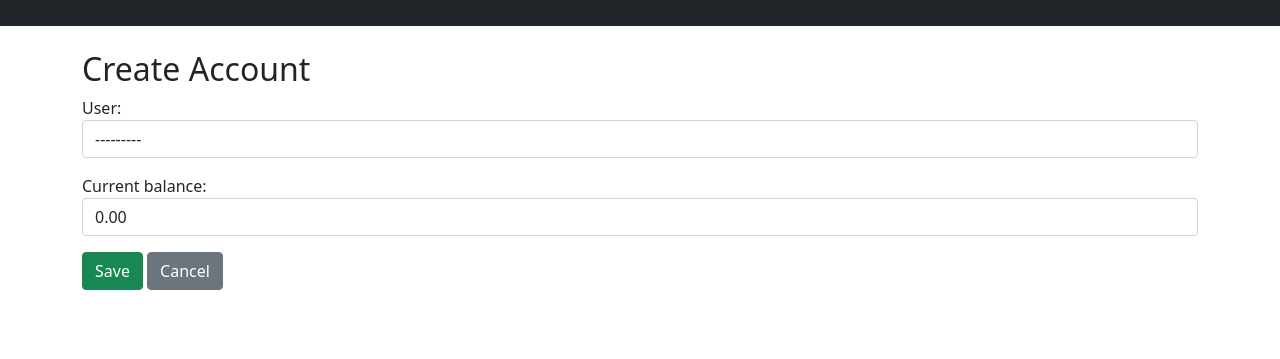
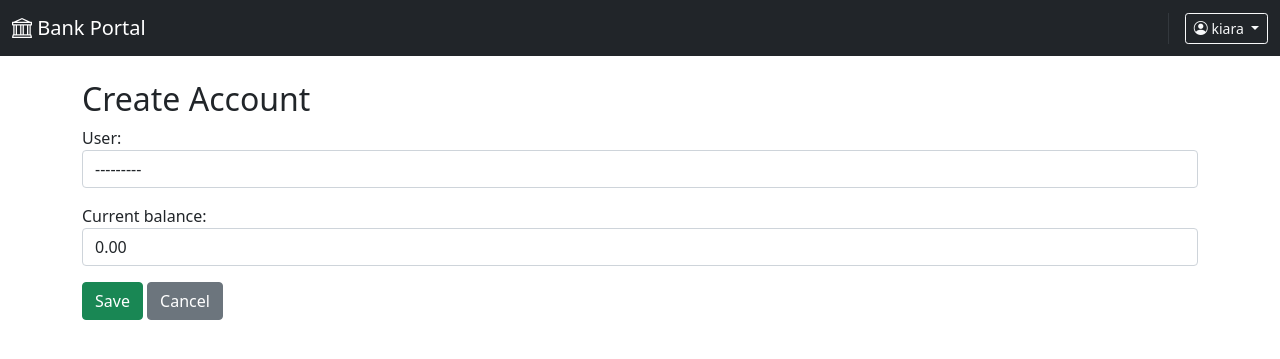
Before and after one commit to kiara-mathias/bank-admin, a Django app: page /accounts/create/ in a window 1280 px wide. Shown: the top 359 px of the page. Run offline with Django 5.2, Linux system fonts and the light colour scheme; a user stored in the database is signed in.

Commit message:
Enhance UI with logout and title, and grant clerks transaction rights

```diff
--- a/users/templates/users/base.html
+++ b/users/templates/users/base.html
@@ -3,7 +3,7 @@
 <head>
     <meta charset="UTF-8">
     <meta name="viewport" content="width=device-width, initial-scale=1.0">
-    <title>CRUD App</title>
+    <title>Bank Admin Portal</title>
     <link href="https://cdn.jsdelivr.net/npm/bootstrap@5.1.3/dist/css/bootstrap.min.css" rel="stylesheet">
     <style>
     /* Map Django message levels to colors */
@@ -41,7 +41,7 @@
         <!-- LEFT GROUP: Home + other left elements -->
         <div class="d-flex align-items-center gap-2">
             <a class="navbar-brand" href="{% url 'user_list' %}">
-                <i class="bi bi-house"></i>
+                <i class="bi bi-bank"></i> Bank Portal
             </a>
                  {% block navbar_actions_left %}
             <!-- Add User button or other actions -->
@@ -53,6 +53,24 @@
             {% block navbar_actions_right %}
             <!-- Add User button or other actions -->
             {% endblock %}
+
+            <div class="vr bg-secondary mx-2"></div>
+
+            <div class="dropdown">
+                <button class="btn btn-outline-light btn-sm dropdown-toggle" type="button" id="userMenu" data-bs-toggle="dropdown">
+                    <i class="bi bi-person-circle"></i> {{ request.user.username }}
+                </button>
+                <ul class="dropdown-menu dropdown-menu-end" aria-labelledby="userMenu">
+                    <li>
+                        <form method="post" action="{% url 'logout' %}">
+                            {% csrf_token %}
+                            <button type="submit" class="dropdown-item text-danger">
+                                <i class="bi bi-box-arrow-right"></i> Logout
+                            </button>
+                        </form>
+                    </li>
+                </ul>
+            </div>
         </div>
 
     </div>
@@ -77,6 +95,7 @@
     </div>
 
     <script src="https://cdn.jsdelivr.net/npm/bootstrap@5.1.3/dist/js/bootstrap.bundle.min.js"></script>
+    <link href="https://cdn.jsdelivr.net/npm/bootstrap-icons@1.11.0/font/bootstrap-icons.css" rel="stylesheet">
 <script>
     setTimeout(() => {
         const alerts = document.querySelectorAll('.alert');
@@ -84,7 +103,7 @@
             const bsAlert = new bootstrap.Alert(alert);
             bsAlert.close();
         });
-    }, 1000); // auto close after 2 seconds
+    }, 3000); // auto close after 3 seconds
 </script>
 
 </body>
--- a/users/views.py
+++ b/users/views.py
@@ -41,14 +41,14 @@ def can_view_customers(user):
     return user.groups.filter(name__in=['Supervisor', 'Clerk']).exists()
 
 def can_manage_customers(user):
-    """Only Supervisors can create/edit customers and transactions"""
+    """Only Supervisors can create/edit customers"""
     if user.is_superuser: return True
     return user.groups.filter(name='Supervisor').exists()
 
 def can_make_transactions(user):
-    """Only Supervisors can make transactions"""
+    """Supervisors AND Clerks can make transactions"""
     if user.is_superuser: return True
-    return user.groups.filter(name='Supervisor').exists()
+    return user.groups.filter(name__in=['Supervisor', 'Clerk']).exists()
 
 
 # ========== AUTHENTICATION VIEWS ==========
@@ -467,7 +467,7 @@ def filter_transactions(transactions, filter_value=None, start_date_str=None, en
 @login_required
 @user_passes_test(can_make_transactions)
 def make_transaction(request, user_id):
-    """Process deposit or withdrawal - Supervisor Only"""
+    """Process deposit or withdrawal - Supervisor & Clerk"""
     user = get_object_or_404(UsersNew, pk=user_id)
     account, created = Account.objects.get_or_create(
         user=user,
@@ -619,7 +619,7 @@ def user_account_info(request, user_id):
         'filter_value': filter_value,
         'start_date': start_date,
         'end_date': end_date,
-        'is_supervisor': can_make_transactions(request.user), # To show/hide 'Make Transaction' button
+        'is_supervisor': can_make_transactions(request.user), # To show/hide 'Make Transaction' button (Supervisor & Clerk)
     })
 
 
```
